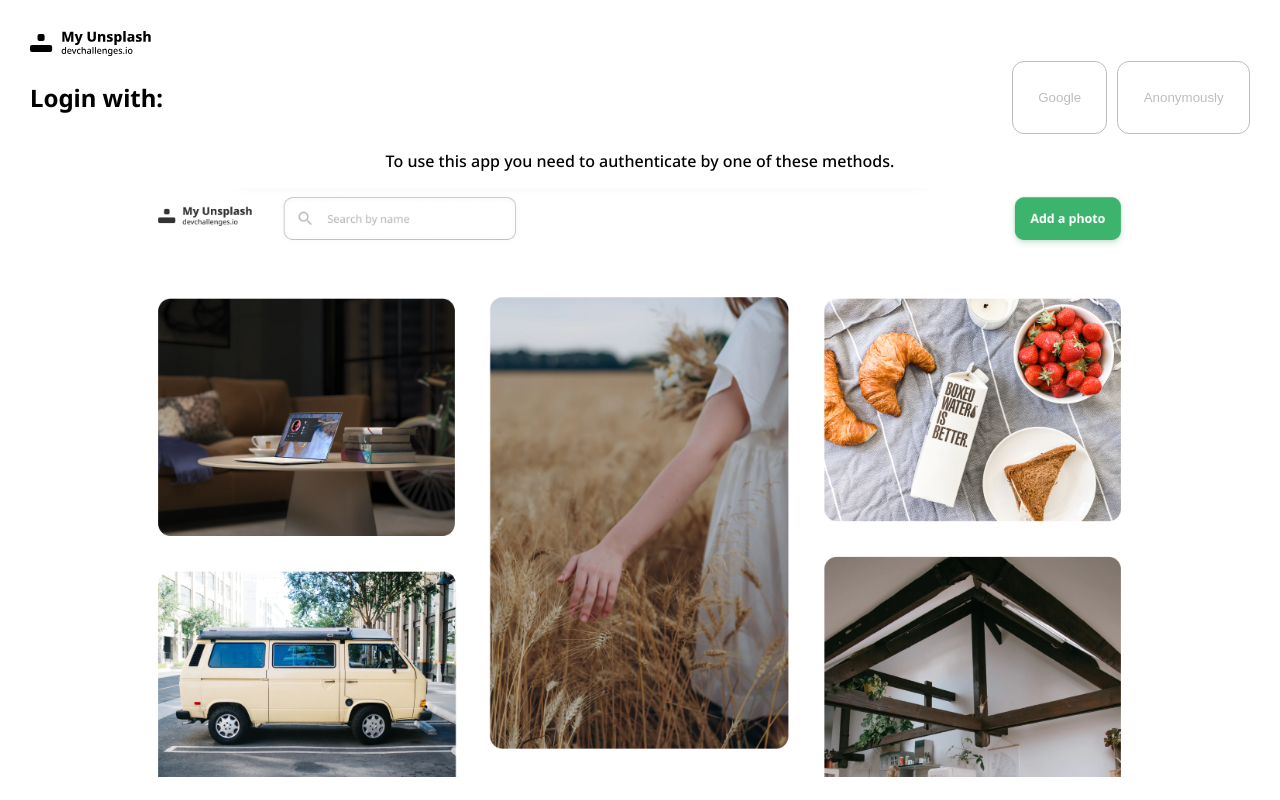
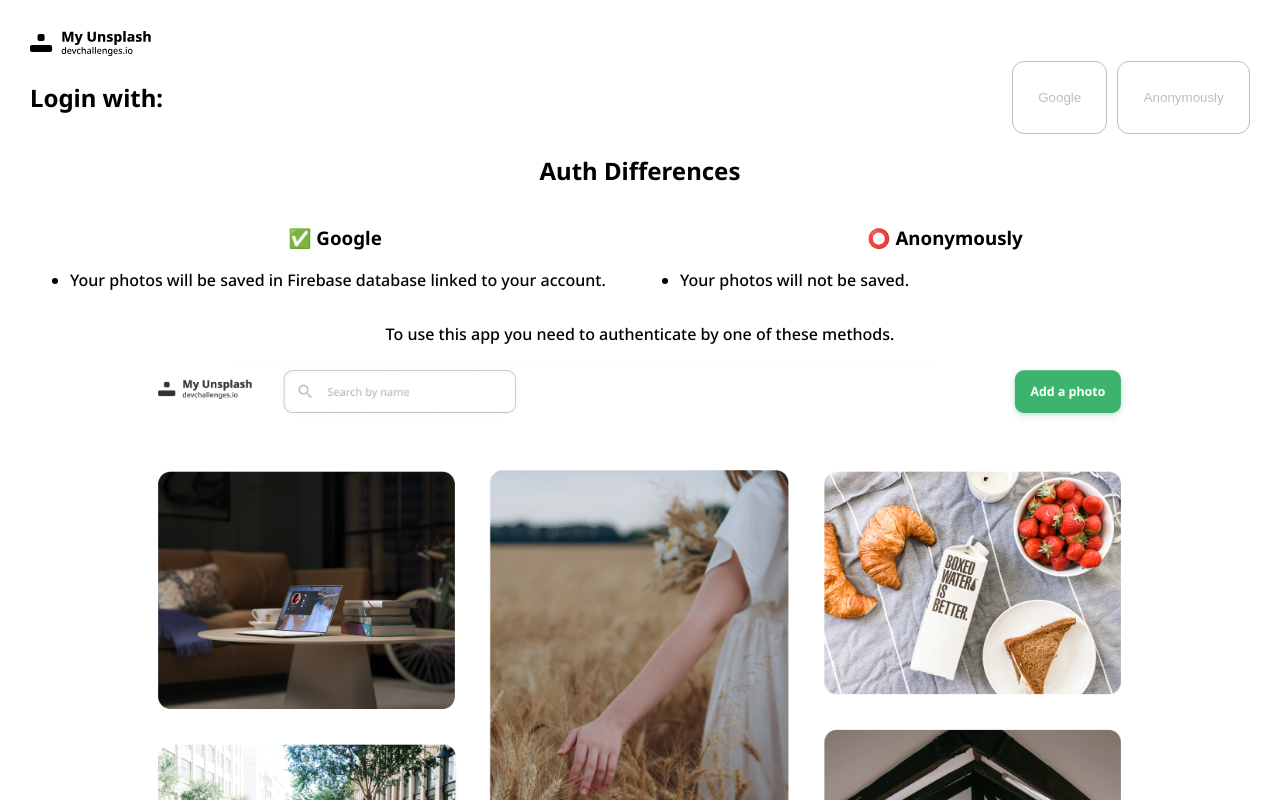
Before and after one commit to im-victor-mendez/my_unplash, a React (Vite) app: page / in a window 1280 px wide. Shown: the top 800 px of the page. Built offline with nearby package versions, Linux system fonts and the light colour scheme; no server answers.

Commit message:
style: Relocated auth differences

```diff
--- a/src/pages/Landing/Landing.jsx
+++ b/src/pages/Landing/Landing.jsx
@@ -24,13 +24,6 @@ function Landing() {
 			</main>
 
 			<center>
-				<p>To use this app you need to authenticate by one of these methods.</p>
-				<img
-					id='solution-overview'
-					src={SolutionOverview}
-					alt='Solution Overview'
-				/>
-
 				<h2>Auth Differences</h2>
 				<div id='auth-differences'>
 					<div>
@@ -49,6 +42,13 @@ function Landing() {
 						</ul>
 					</div>
 				</div>
+
+				<p>To use this app you need to authenticate by one of these methods.</p>
+				<img
+					id='solution-overview'
+					src={SolutionOverview}
+					alt='Solution Overview'
+				/>
 			</center>
 		</section>
 	);
```
Also changed, not shown: 1 other file (tests, documents, lock files or other folders).
